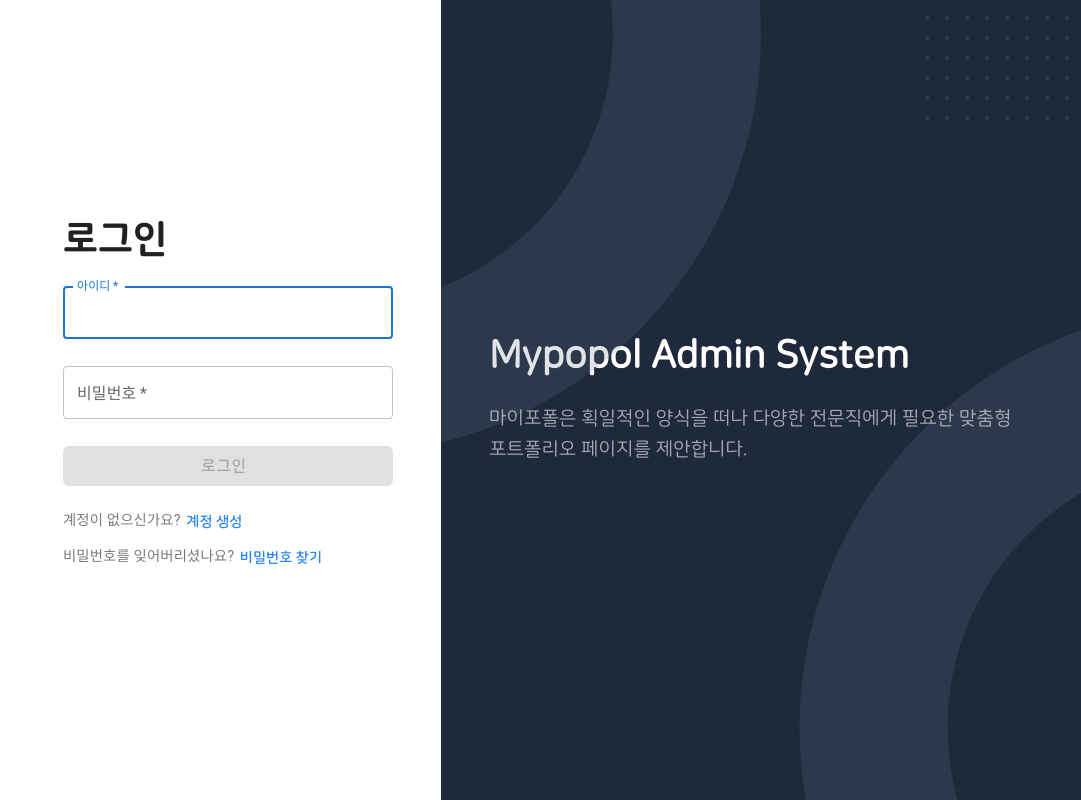
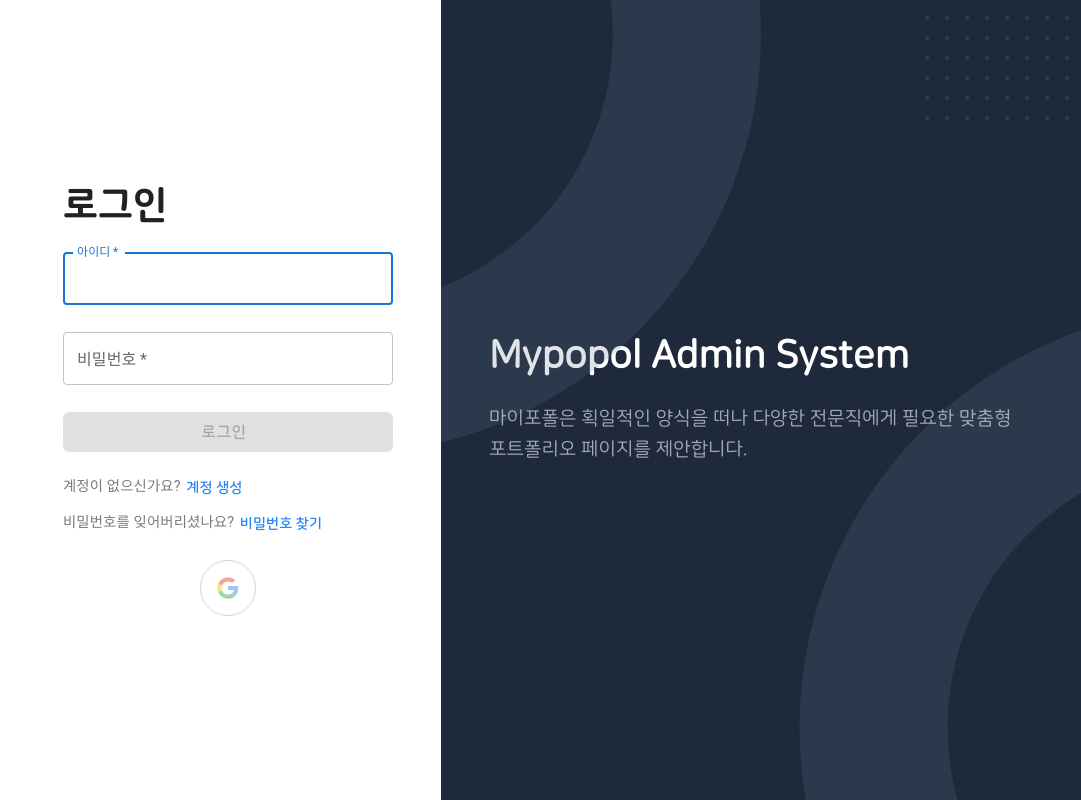
Before and after one commit to kimJiHwan0618/-mypopol_frontend, a React (Create React App) app: page /sign-in in a window 1280 px wide. Shown: the whole page, without its empty margins (199-1280 px from the left). Built offline with nearby package versions, Linux system fonts and the light colour scheme.

Commit message:
구글 연동 로그인 테스트

```diff
--- a/src/app/pages/sign-in/SignInPage.js
+++ b/src/app/pages/sign-in/SignInPage.js
@@ -186,9 +186,9 @@
                     비밀번호 찾기
                   </Link>
                 </div>
-                {/* 개발중 sns 로그인 버튼 주석 */}
-                {/* <div className={css.sns__login__wrap}>
-                  <div className={css.sns__btn}>
+                <div className={css.sns__login__wrap}>
+                  {/* 개발중 naver 로그인 버튼 주석 */}
+                  {/* <div className={css.sns__btn}>
                     <Button className=" w-full mt-16 f__bold">
                       <span className={css.logo__img}>
                         <img
@@ -198,11 +198,11 @@
                       </span>
                     </Button>
                     <NaverLoginBtn getSnsUserInfo={getSnsUserInfo} />
-                  </div>
+                  </div> */}
                   <div className={`${css.sns__btn} ${css.google__btn}`}>
                     <GoogleLoginBtn getSnsUserInfo={getSnsUserInfo} />
                   </div>
-                </div> */}
+                </div>
               </div>
             </div>
             <div className={css.right__section}>
```
